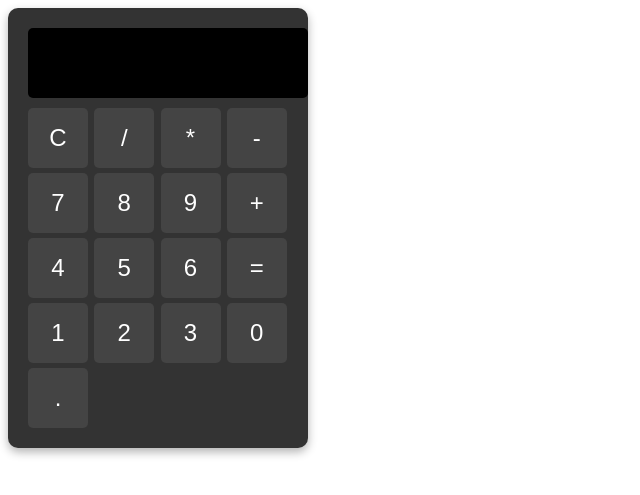
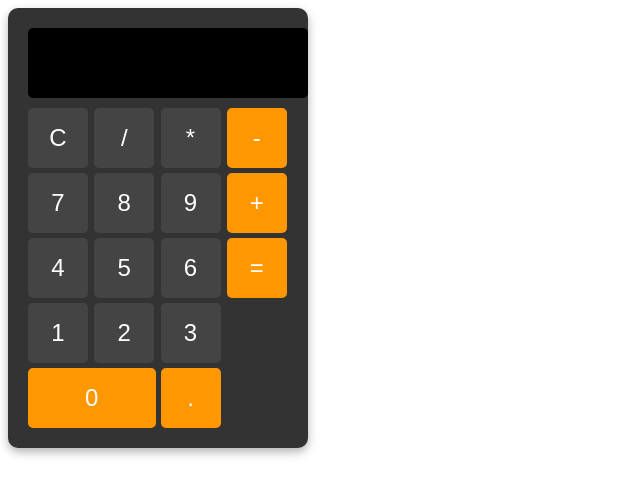
Before and after one commit to Thaissa2/Thaissa2_ol.github.io, a PHP site: page / in a window 1280 px wide. Shown: the top 495 px of the page, without its empty margins (0-640 px from the left). Run offline with PHP 8.4, Linux system fonts and the light colour scheme.

Commit message:
Update style.css

```diff
--- a/style.css
+++ b/style.css
@@ -38,3 +38,26 @@ button {
   border-radius: 5px;
   transition: 0.3s;
 }
+
+button:hover {
+  background: #555;
+}
+
+button:active {
+  background: #777;
+}
+
+button.zero {
+  grid-column: span 2;
+  width: 100%;
+}
+
+button:nth-child(4n),
+button:last-child {
+  background: #ff9800;
+}
+
+button:nth-child(4n):hover,
+button:last-child:hover {
+  background: #e68900;
+}
```
